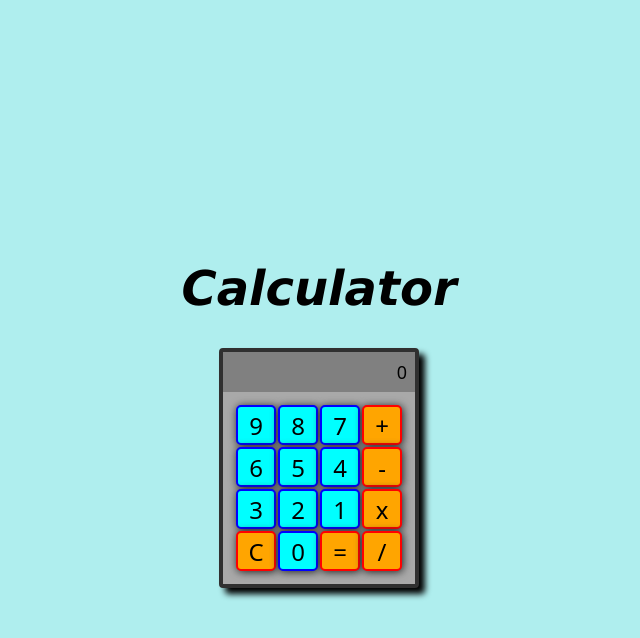
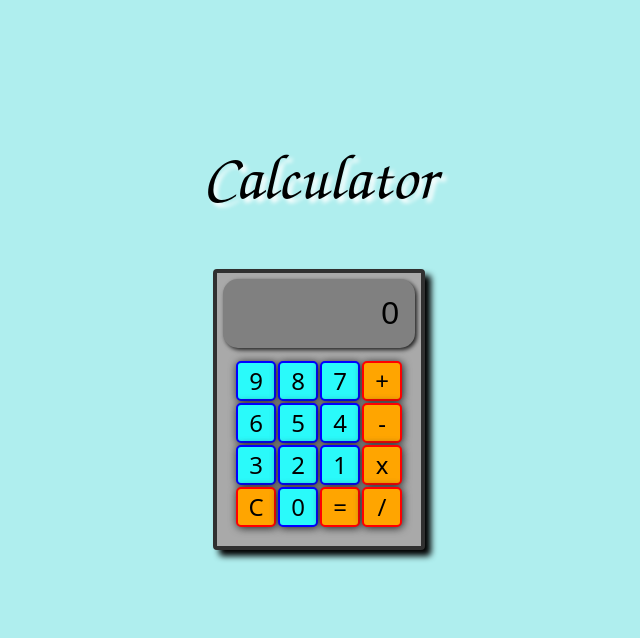
Before and after one commit to duncanp781/Calculator, a plain HTML site: page index.html in a window 1280 px wide. Shown: the whole page, without its empty margins (321-961 px from the left). Drawn offline with Linux system fonts and the light colour scheme.

Commit message:
Add Shadows

```diff
--- a/style.css
+++ b/style.css
@@ -3,21 +3,21 @@
 }
 html{
   height: 100%;
-  background-color: paleturquoise
+  background-color: paleturquoise;
 }
 body{
   display: flex;
   flex-direction: column;
   align-items: center;
   justify-content: center;
-  height: 100%;
-  background-color:
+  height: 80%;
 }
 
 #logo{
-  font-size: 48px;
-  font-family:Verdana, 'Lucida Sans', 'Lucida Sans Regular', 'Lucida Grande', 'Lucida Sans Unicode', sans-serif;
+  font-size: 64px;
+  font-family:'Loma', 'Z003', Verdana, 'Lucida Sans', 'Lucida Sans Regular', 'Lucida Grande', 'Lucida Sans Unicode', sans-serif;
   font-style: italic;
+  filter: drop-shadow(4px 4px 2px white);
 }
 #calculator{
   width: fit-content;
@@ -26,13 +26,15 @@ body{
   border-width: 4px;
   border-radius: 4px;
   filter: drop-shadow(6px 6px 3px black);
+  background-color: darkgray;
+  padding: 6px;
 }
 #buttons{
   display: flex;
   flex-direction: row;
   width: fit-content;
   padding: 12px;
-  background-color: darkgray;
+
 }
 #buttons > * > *{
   /*Selects the buttons*/
@@ -51,7 +53,7 @@ body{
 
 .num{
   border-color: blue;
-  background-color: cyan;
+  background-color: rgb(42, 250, 250);
 }
 #operators{
   width: fit-content;
@@ -65,10 +67,16 @@ body{
 }
 
 #display{
-  font-size: 18px;
-  padding: 8px;
+  font-size: 32px;
+  font-family: 'Uroob', sans-serif;
+  padding: 16px;
   background-color: gray;
   text-align: right;
+  display: flex;
+  align-items: center;
+  border-radius:15px;
+  justify-content: flex-end;
+  filter: drop-shadow(2px 2px 2px #202020);
 }
 
 #numbers{
```
